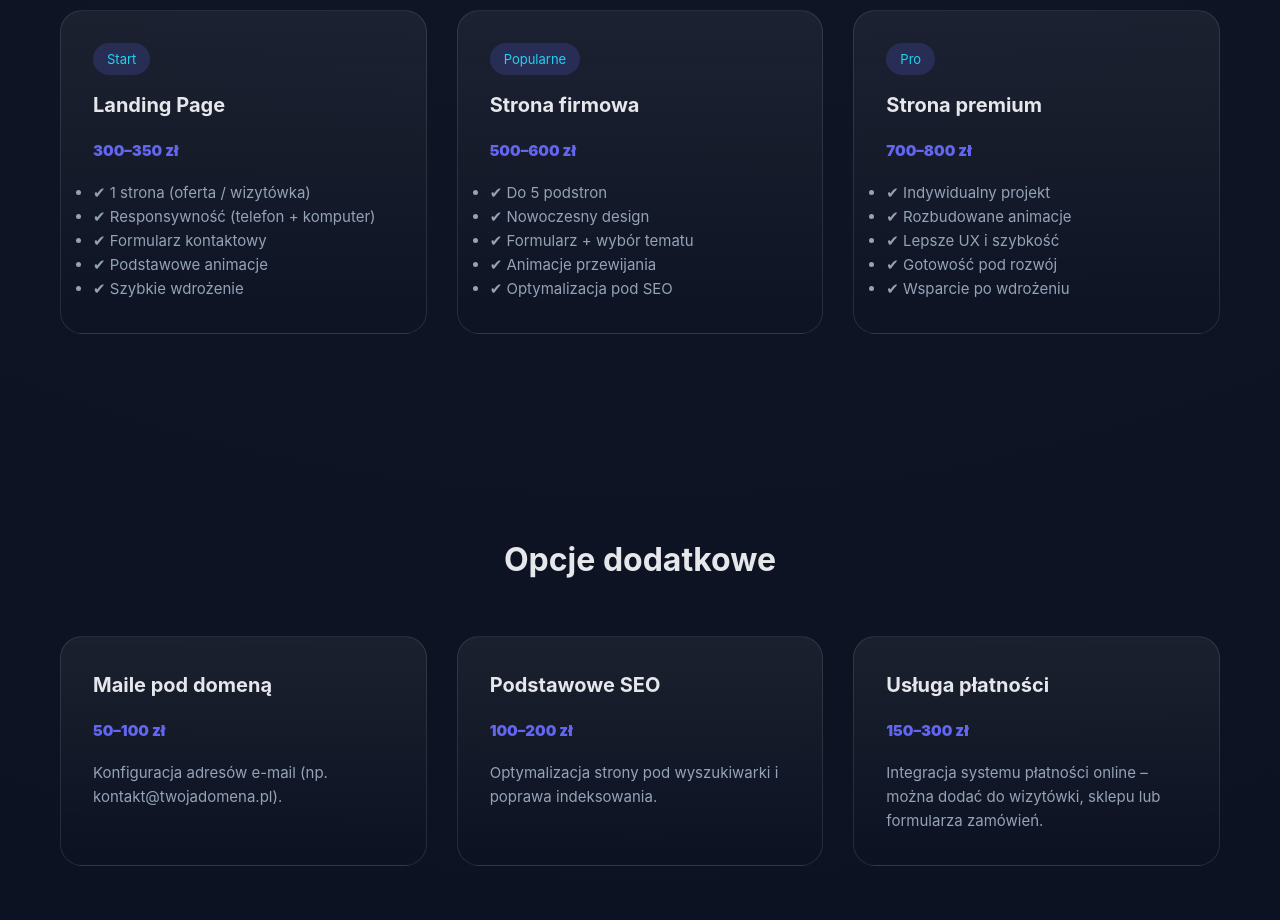
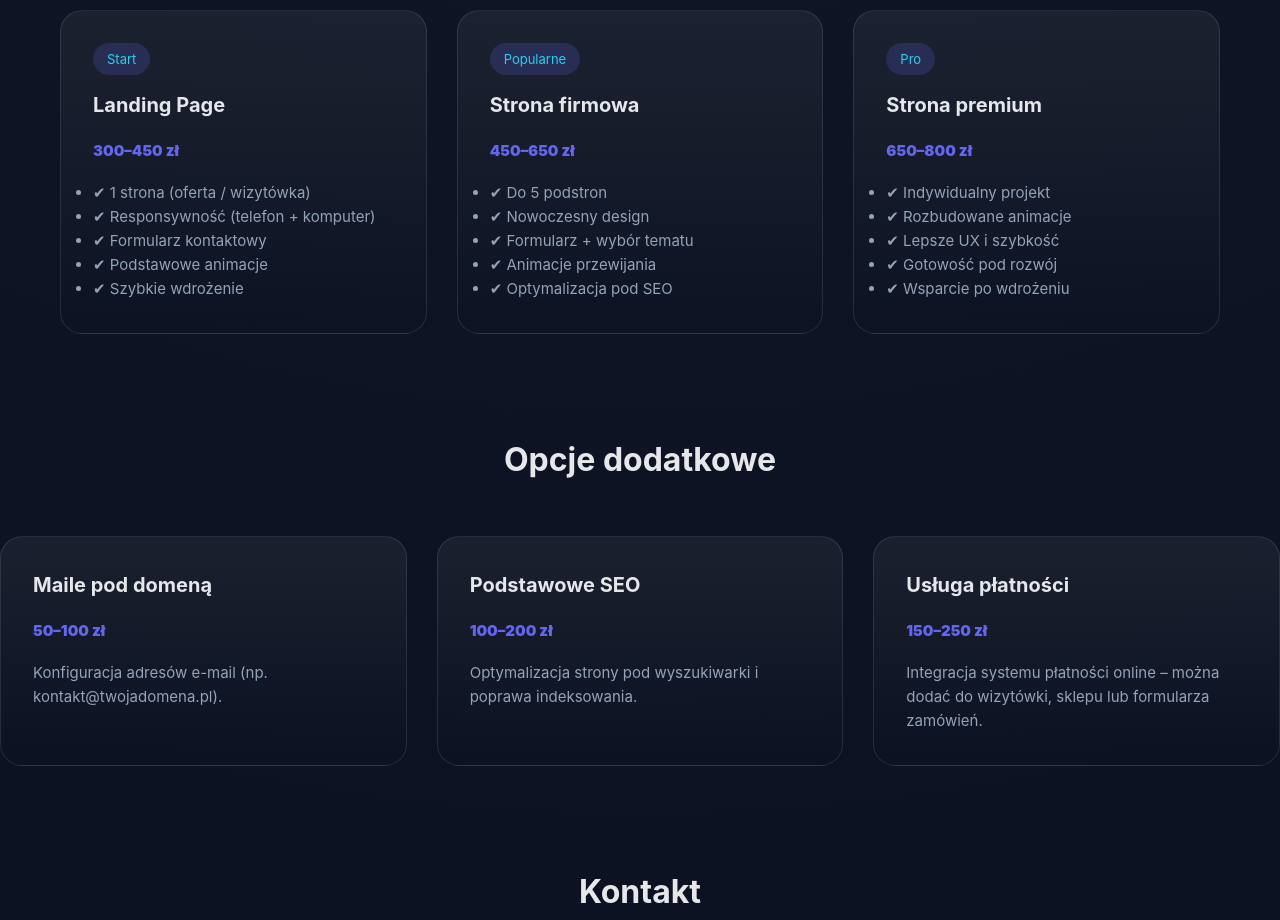
Before and after one commit to Xjuu/Xjuu.github.io, a plain HTML site: page index.html in a window 1280 px wide. Shown: the part 1200-2120 px from the top of the page. Drawn offline with Linux system fonts and the light colour scheme.

Commit message:
Update pricing details in index.html

```diff
--- a/index.html
+++ b/index.html
@@ -35,17 +35,17 @@
 <section id="pricing">
 <h2>Cennik (przedziały cenowe)</h2>
 <div class="pricing">
-<div class="card"><span class="badge">Start</span><h3>Landing Page</h3><p class="price">300–350 zł</p><ul><li>✔ 1 strona (oferta / wizytówka)</li><li>✔ Responsywność (telefon + komputer)</li><li>✔ Formularz kontaktowy</li><li>✔ Podstawowe animacje</li><li>✔ Szybkie wdrożenie</li></ul></div>
-<div class="card"><span class="badge">Popularne</span><h3>Strona firmowa</h3><p class="price">500–600 zł</p><ul><li>✔ Do 5 podstron</li><li>✔ Nowoczesny design</li><li>✔ Formularz + wybór tematu</li><li>✔ Animacje przewijania</li><li>✔ Optymalizacja pod SEO</li></ul></div>
-<div class="card"><span class="badge">Pro</span><h3>Strona premium</h3><p class="price">700–800 zł</p><ul><li>✔ Indywidualny projekt</li><li>✔ Rozbudowane animacje</li><li>✔ Lepsze UX i szybkość</li><li>✔ Gotowość pod rozwój</li><li>✔ Wsparcie po wdrożeniu</li></ul></div>
+<div class="card"><span class="badge">Start</span><h3>Landing Page</h3><p class="price">300–450 zł</p><ul><li>✔ 1 strona (oferta / wizytówka)</li><li>✔ Responsywność (telefon + komputer)</li><li>✔ Formularz kontaktowy</li><li>✔ Podstawowe animacje</li><li>✔ Szybkie wdrożenie</li></ul></div>
+<div class="card"><span class="badge">Popularne</span><h3>Strona firmowa</h3><p class="price">450–650 zł</p><ul><li>✔ Do 5 podstron</li><li>✔ Nowoczesny design</li><li>✔ Formularz + wybór tematu</li><li>✔ Animacje przewijania</li><li>✔ Optymalizacja pod SEO</li></ul></div>
+<div class="card"><span class="badge">Pro</span><h3>Strona premium</h3><p class="price">650–800 zł</p><ul><li>✔ Indywidualny projekt</li><li>✔ Rozbudowane animacje</li><li>✔ Lepsze UX i szybkość</li><li>✔ Gotowość pod rozwój</li><li>✔ Wsparcie po wdrożeniu</li></ul></div>
 </div>
-</section>
+</section
 <section id="options">
 <h2>Opcje dodatkowe</h2>
 <div class="pricing">
 <div class="card"><h3>Maile pod domeną</h3><p class="price">50–100 zł</p><p>Konfiguracja adresów e-mail (np. kontakt@twojadomena.pl).</p></div>
 <div class="card"><h3>Podstawowe SEO</h3><p class="price">100–200 zł</p><p>Optymalizacja strony pod wyszukiwarki i poprawa indeksowania.</p></div>
-<div class="card"><h3>Usługa płatności</h3><p class="price">150–300 zł</p><p>Integracja systemu płatności online – można dodać do wizytówki, sklepu lub formularza zamówień.</p></div>
+<div class="card"><h3>Usługa płatności</h3><p class="price">150–250 zł</p><p>Integracja systemu płatności online – można dodać do wizytówki, sklepu lub formularza zamówień.</p></div>
 </div>
 </section>
 <section id="contact">
```
